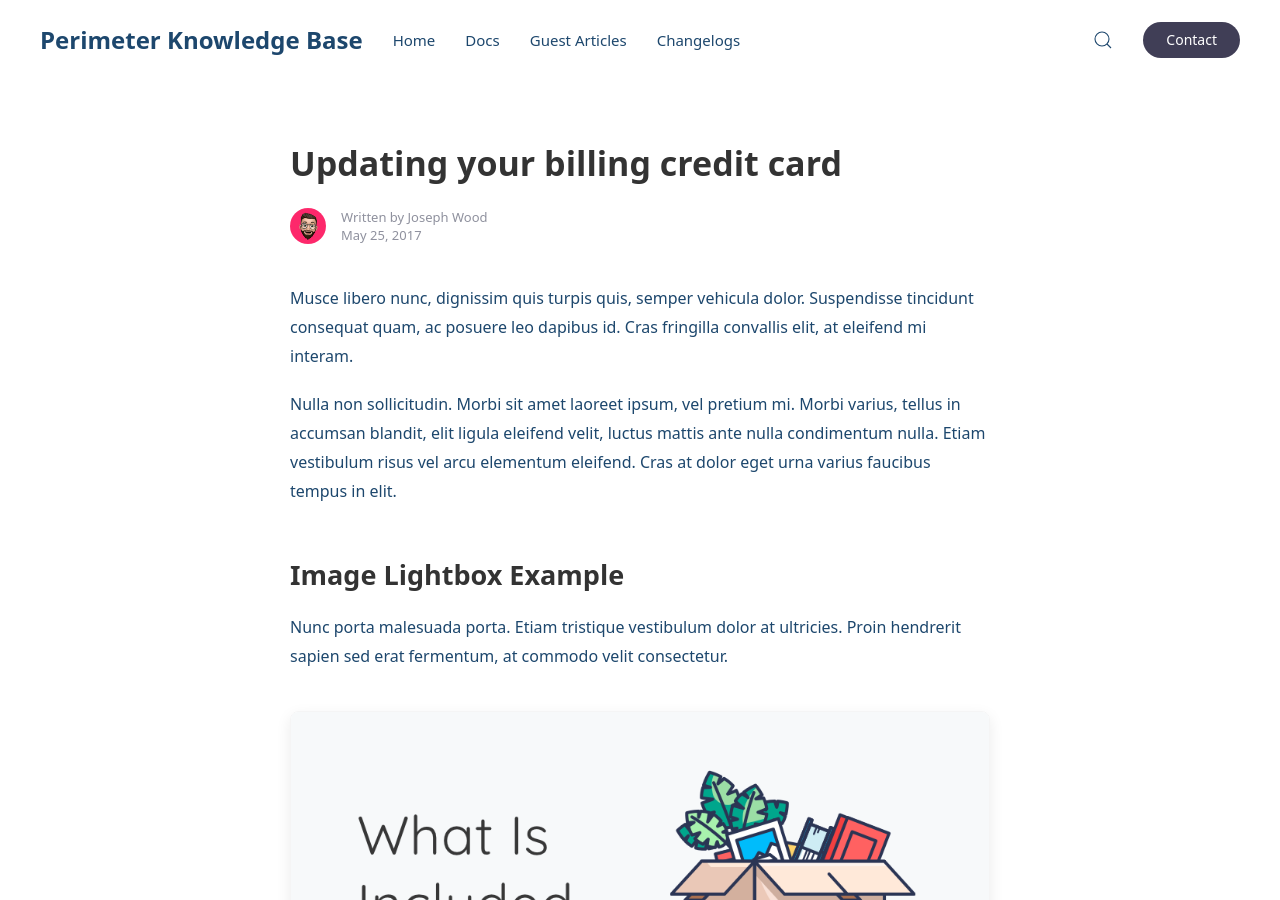
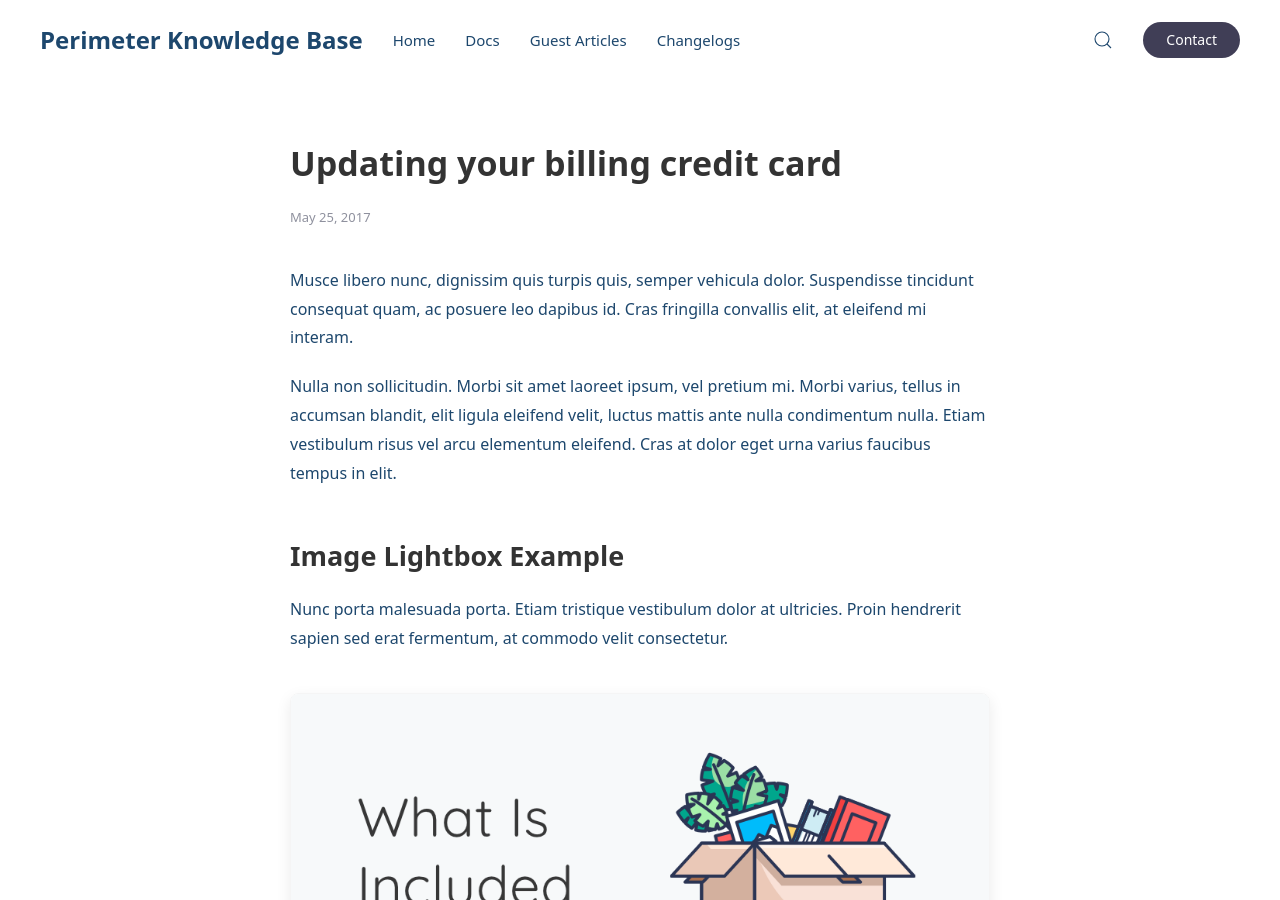
Before and after one commit to josephwper/perimeterkb, a Jekyll site: the page built from _posts/2017-05-25-post3.md, in a window 1280 px wide and 900 px high. Built offline with Jekyll 4.4.1, drawn with Linux system fonts in a browser that asks for light colours; part of the change alters nothing that is shown.

Commit message:
Update _config.yml

```diff
--- a/_config.yml
+++ b/_config.yml
@@ -26,10 +26,9 @@ navbar:
     search:         true
 
 # Default author settings
-author:
-    name:           Joseph Wood
-    title:          IT Technical Trainer
-    avatar:         avatar-joseph.png
+#author:
+ #   name:           Joseph Wood
+  ## avatar:         avatar-joseph.png
 
 # Author settings, displayed on post and doc pages if front matter references author name e.g. author: peter
 authors:
```
